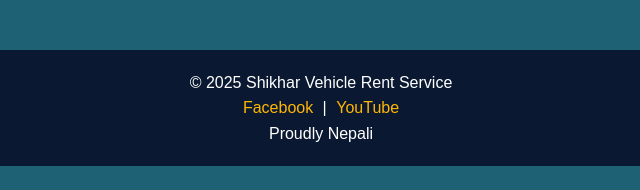
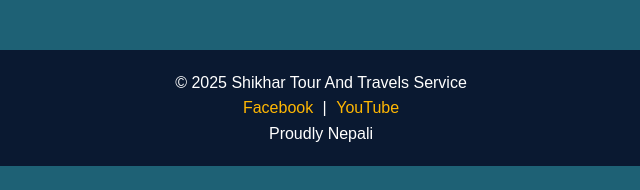
Before and after one commit to sujalbhurtel/vehicle-for-rent.com, a plain HTML site: page explore.html in a window 1280 px wide. Shown: the part 607-797 px from the top of the page, 319-959 px from the left. Drawn offline with Linux system fonts and the light colour scheme.

Commit message:
Update explore.html

```diff
--- a/explore.html
+++ b/explore.html
@@ -69,7 +69,7 @@
 
     <!-- Footer -->
   <footer>
-    <p>&copy; 2025 Shikhar Vehicle Rent Service</p>
+    <p>&copy; 2025 Shikhar Tour And Travels Service</p>
 
     <div class="socials">
       <a href="https://www.facebook.com/shakher.bhurtel" target="_blank">Facebook</a> |
@@ -83,4 +83,5 @@
 
   </footer>
 </body>
+
 </html>
```
